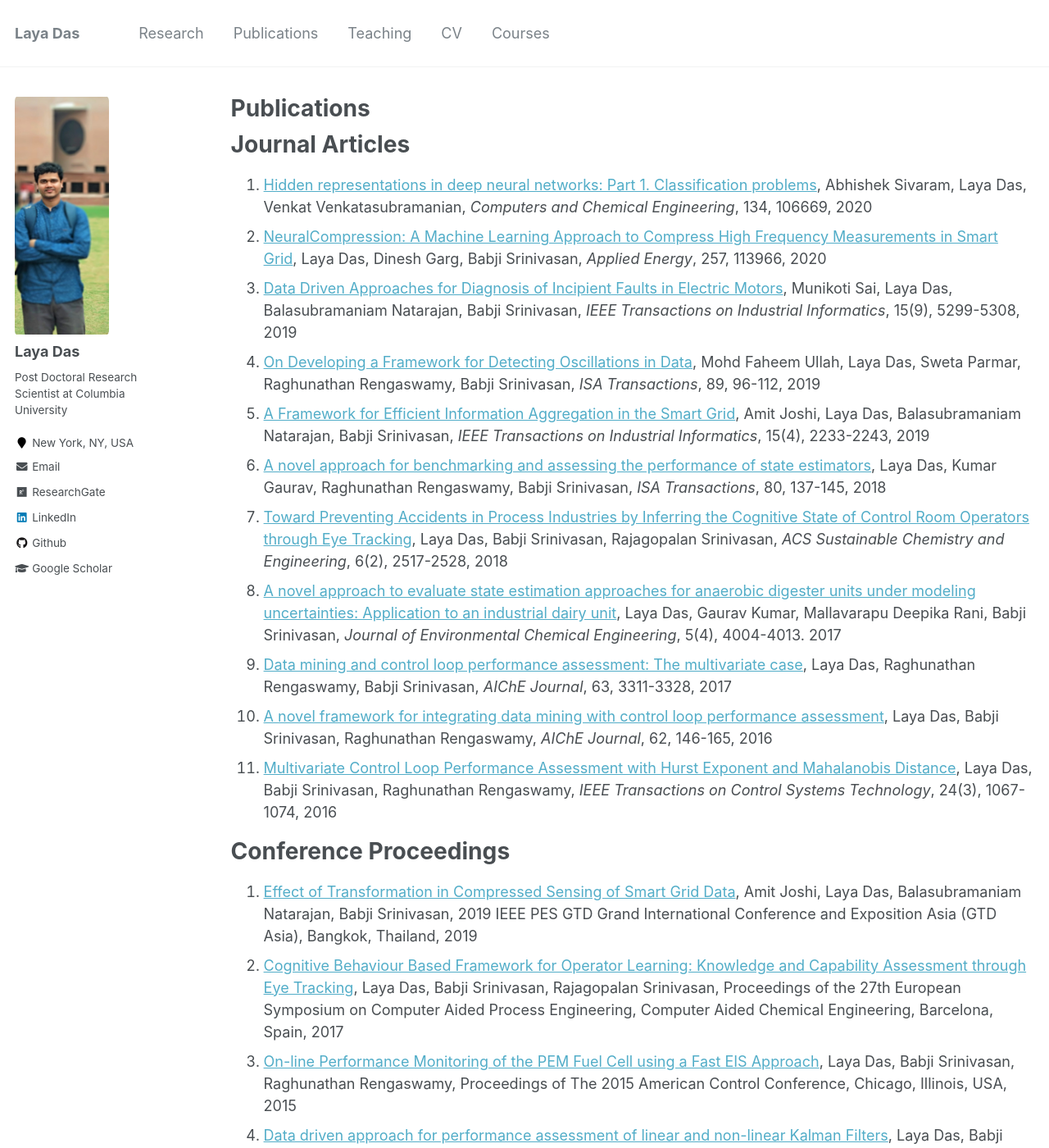
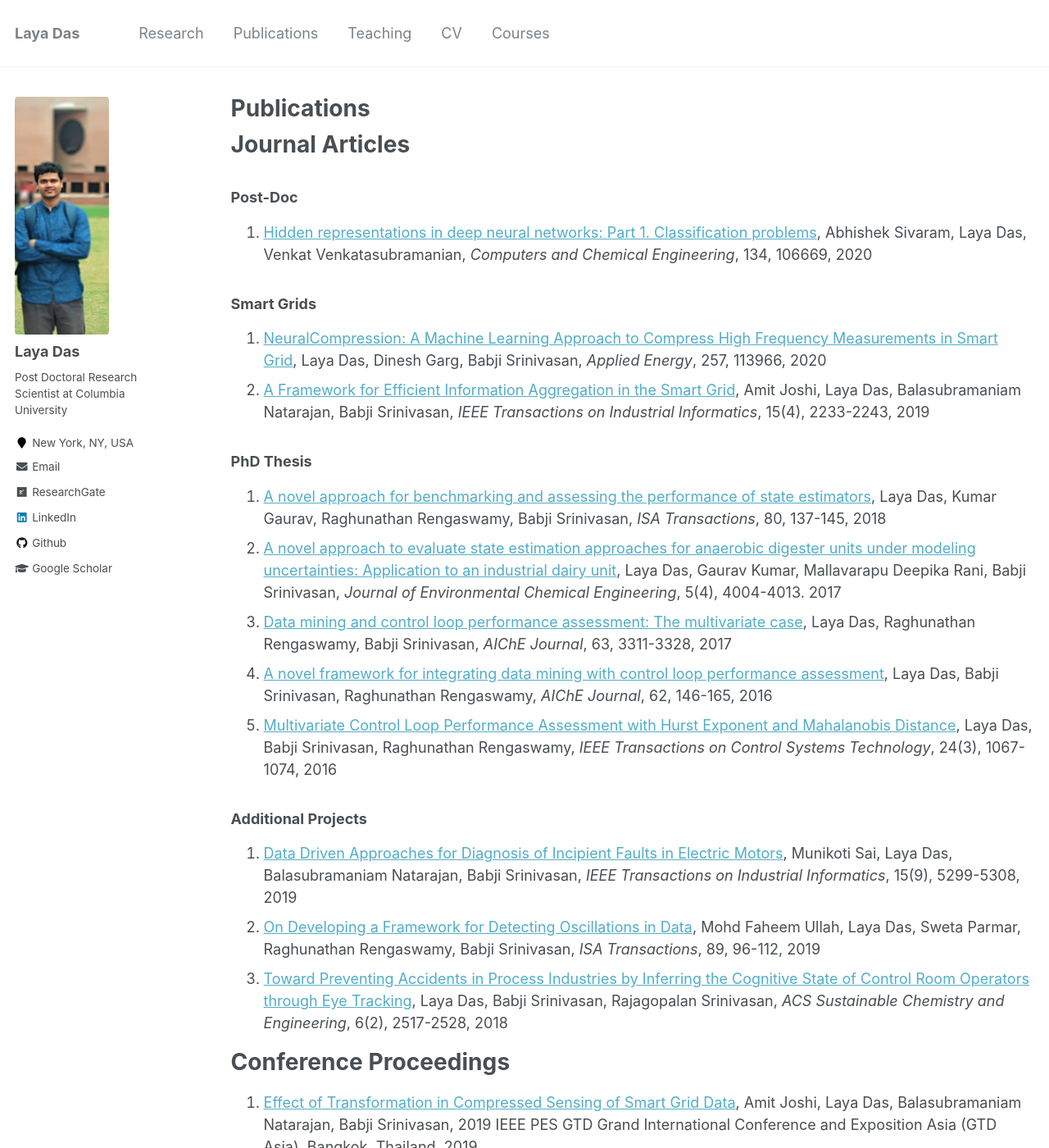
Before and after one commit to layadas/layadas.github.io, a Jekyll site: the page built from _publications/publications.md, in a window 1280 px wide and 1400 px high. Shown: the whole window at 82% size. Built offline with Jekyll 4.4.1, drawn with Linux system fonts in a browser that asks for light colours.

Commit message:
Update publications.md

```diff
--- a/_publications/publications.md
+++ b/_publications/publications.md
@@ -6,17 +6,24 @@ author_profile: true
 ---
 Journal Articles
 =====
+### Post-Doc
 11.	[Hidden representations in deep neural networks: Part 1. Classification problems](https://doi.org/10.1016/j.compchemeng.2019.106669), Abhishek Sivaram, Laya Das, Venkat Venkatasubramanian, *Computers and Chemical Engineering*, 134, 106669, 2020
+
+### Smart Grids
 10.	[NeuralCompression: A Machine Learning Approach to Compress High Frequency Measurements in Smart Grid](https://doi.org/10.1016/j.apenergy.2019.113966), Laya Das, Dinesh Garg, Babji Srinivasan, *Applied Energy*, 257, 113966, 2020
-9.	[Data Driven Approaches for Diagnosis of Incipient Faults in Electric Motors](https://doi.org/10.1109/TII.2019.2895132), Munikoti Sai, Laya Das, Balasubramaniam Natarajan, Babji Srinivasan, *IEEE Transactions on Industrial Informatics*, 15(9), 5299-5308, 2019
-8.	[On Developing a Framework for Detecting Oscillations in Data](https://doi.org/10.1016/j.isatra.2018.12.026), Mohd Faheem Ullah, Laya Das, Sweta Parmar, Raghunathan Rengaswamy, Babji Srinivasan, *ISA Transactions*, 89, 96-112, 2019
 7.	[A Framework for Efficient Information Aggregation in the Smart Grid](https://doi.org/10.1109/TII.2018.2866302), Amit Joshi, Laya Das, Balasubramaniam Natarajan, Babji Srinivasan, *IEEE Transactions on Industrial Informatics*, 15(4), 2233-2243, 2019
+
+### PhD Thesis
 6.	[A novel approach for benchmarking and assessing the performance of state estimators](https://doi.org/10.1016/j.isatra.2018.06.005), Laya Das, Kumar Gaurav, Raghunathan Rengaswamy, Babji Srinivasan, *ISA Transactions*, 80, 137-145, 2018
-5.	[Toward Preventing Accidents in Process Industries by Inferring the Cognitive State of Control Room Operators through Eye Tracking](https://doi.org/10.1021/acssuschemeng.7b03971), Laya Das, Babji Srinivasan, Rajagopalan Srinivasan, *ACS Sustainable Chemistry and Engineering*, 6(2), 2517-2528, 2018
 4.	[A novel approach to evaluate state estimation approaches for anaerobic digester units under modeling uncertainties: Application to an industrial dairy unit](https://doi.org/10.1016/j.jece.2017.07.039), Laya Das, Gaurav Kumar, Mallavarapu Deepika Rani, Babji Srinivasan, *Journal of Environmental Chemical Engineering*, 5(4), 4004-4013. 2017
 3.  [Data mining and control loop performance assessment: The multivariate case](https://doi.org/10.1002/aic.15689), Laya Das, Raghunathan Rengaswamy, Babji Srinivasan, *AIChE Journal*, 63, 3311-3328, 2017
 2.	[A novel framework for integrating data mining with control loop performance assessment](https://doi.org/10.1002/aic.15689), Laya Das, Babji Srinivasan, Raghunathan Rengaswamy, *AIChE Journal*, 62, 146-165, 2016
 1.	[Multivariate Control Loop Performance Assessment with Hurst Exponent and Mahalanobis Distance](https://doi.org/10.1109/TCST.2015.2468087), Laya Das, Babji Srinivasan, Raghunathan Rengaswamy, *IEEE Transactions on Control Systems Technology*, 24(3), 1067-1074, 2016
+
+### Additional Projects
+9.	[Data Driven Approaches for Diagnosis of Incipient Faults in Electric Motors](https://doi.org/10.1109/TII.2019.2895132), Munikoti Sai, Laya Das, Balasubramaniam Natarajan, Babji Srinivasan, *IEEE Transactions on Industrial Informatics*, 15(9), 5299-5308, 2019
+8.	[On Developing a Framework for Detecting Oscillations in Data](https://doi.org/10.1016/j.isatra.2018.12.026), Mohd Faheem Ullah, Laya Das, Sweta Parmar, Raghunathan Rengaswamy, Babji Srinivasan, *ISA Transactions*, 89, 96-112, 2019
+5.	[Toward Preventing Accidents in Process Industries by Inferring the Cognitive State of Control Room Operators through Eye Tracking](https://doi.org/10.1021/acssuschemeng.7b03971), Laya Das, Babji Srinivasan, Rajagopalan Srinivasan, *ACS Sustainable Chemistry and Engineering*, 6(2), 2517-2528, 2018
 
 Conference Proceedings
 =====
```
